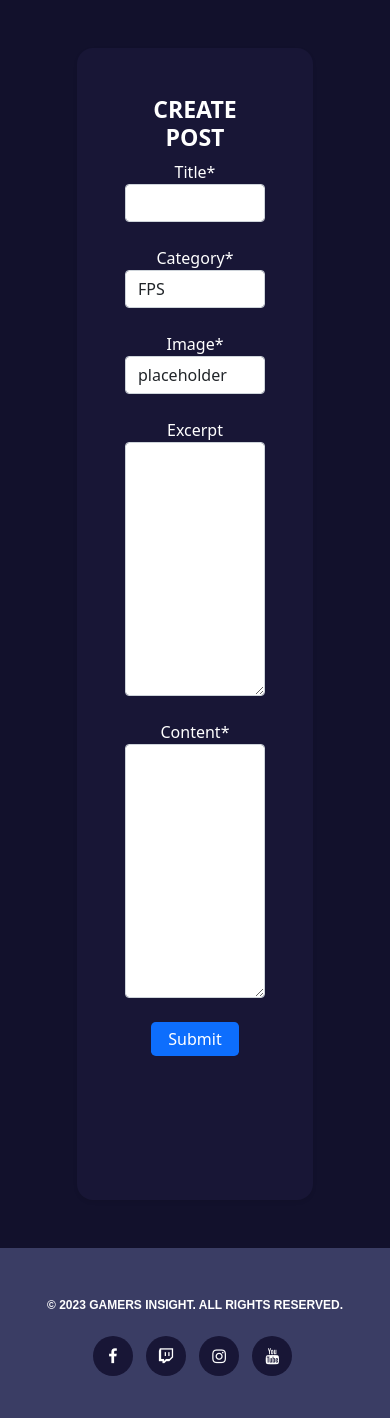
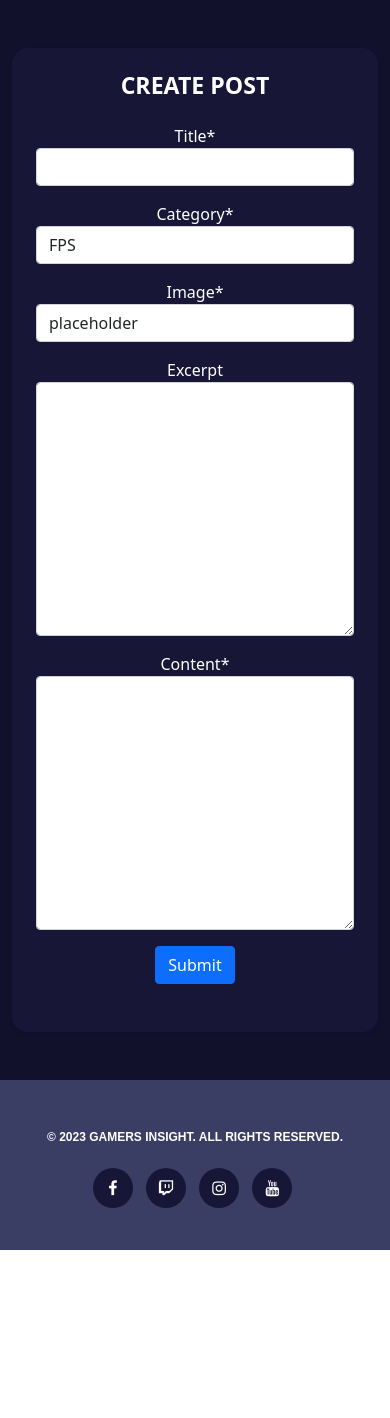
Before and after one commit to KimBergstroem/gamers_insight-CRUD-Blog-App, a Django app: page /post_create/ in a window 390 px wide. Shown: the part 56-1474 px from the top of the page. After the commit the page ends 1306 px from the top, so only its background shows below. Run offline with Django 3.2, Linux system fonts and the light colour scheme; a user stored in the database is signed in; some libraries are stand-ins or nearby versions.

Commit message:
style: improve styling and responsiveness of the post creation form

```diff
--- a/templates/post_create.html
+++ b/templates/post_create.html
@@ -7,31 +7,30 @@
 {% block content %}
 {% if user.is_authenticated %}
 <section>
-    <div class="container py-5 h-100">
-        <div class="row d-flex justify-content-center align-items-center h-100">
-            <div class="col-8 col-md-8 col-lg-8 mx-auto" style="max-width: 500px;">
-                <div class="card bg-clr-dom-light text-white shadow-sm" style="border-radius: 1rem;">
-                    <div class="card-body p-5 text-center">
-                        <div class="mb-md-2 mt-md-4 pb-5">
-                            <h3 class="fw-bold mb-2 text-uppercase">Create Post</h3>
+    <div class="container py-5">
+        <div class="row justify-content-center">
+            <div class="col-12 col-md-8 col-lg-6">
+                <div class="card bg-clr-dom-light text-white shadow-sm rounded-lg" style="border-radius: 1rem;">
+                    <div class="card-body p-4 text-center">
+                        <h3 class="fw-bold mb-4 text-uppercase text-center">Create Post</h3>
                         <form method="post" enctype="multipart/form-data">
-                                    {% csrf_token %} <!-- Security token from django against attackers -->
-                                    <div class="form-row mb-4">
+                            {% csrf_token %}
+                            <div class="mb-3">
                                 {{ form.title|as_crispy_field }}
                             </div>
-                                    <div class="form-row mb-4">
+                            <div class="mb-3">
                                 {{ form.category|as_crispy_field }}
                             </div>
-                                    <div class="form-row mb-4">
+                            <div class="mb-3">
                                 {{ form.featured_image|as_crispy_field }}
                             </div>
-                                    <div class="form-row mb-4">
+                            <div class="mb-3">
                                 {{ form.excerpt|as_crispy_field }}
                             </div>
-                                    <div class="form-row mb-4">
+                            <div class="mb-3">
                                 {{ form.content|as_crispy_field }}
                             </div>
-                                    <button class="btn btn-signup right px-3 py-1 rounded-3 bg-primary mb-5">Submit</button>
+                            <button class="btn btn-primary btn-block mb-4">Submit</button>
                         </form>
                     </div>
                 </div>
```
Lines whose indentation alone changed are shown as unchanged.
